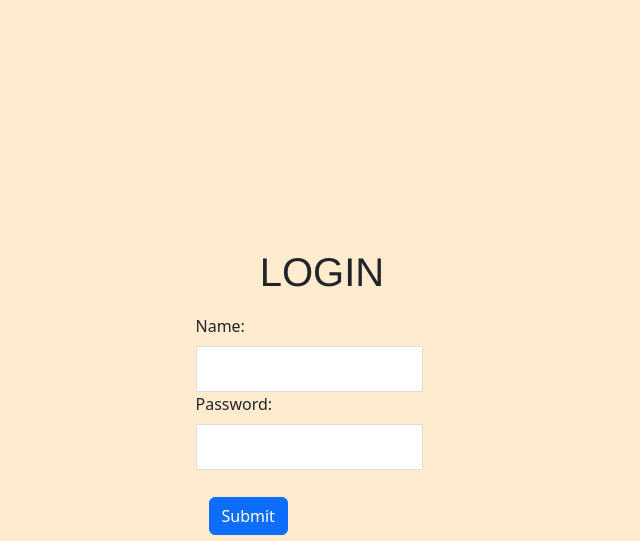
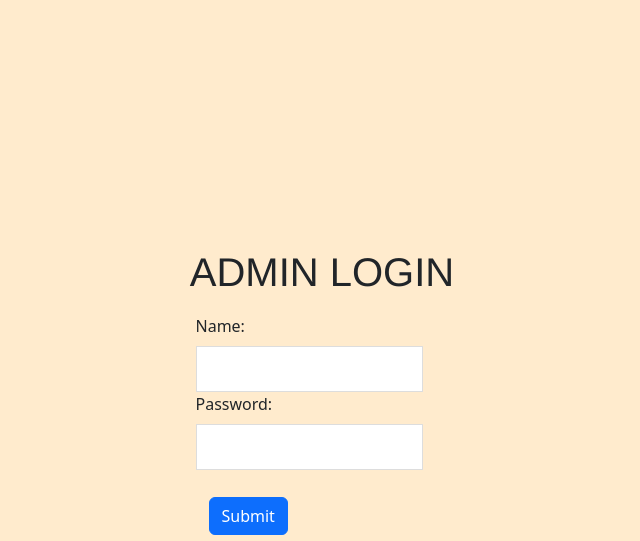
Before and after one commit to MianaPrinson/assessment_tools, a Flask app: page /admin_login in a window 1280 px wide. Shown: the top 541 px of the page, without its empty margins (318-958 px from the left). Run offline with Flask 3, Linux system fonts and the light colour scheme.

Commit message:
Update admin_login.html

```diff
--- a/templates/admin_login.html
+++ b/templates/admin_login.html
@@ -7,7 +7,7 @@
     <link href="https://cdn.jsdelivr.net/npm/bootstrap@5.3.0/dist/css/bootstrap.min.css" rel="stylesheet">
 </head>
 <body class="login-page">
-    <h1>LOGIN</h1>
+    <h1>ADMIN LOGIN</h1>
     <div>
         <form action="/admin_login" method="post">
             <label for="name" class="form-label">Name:</label>
```
